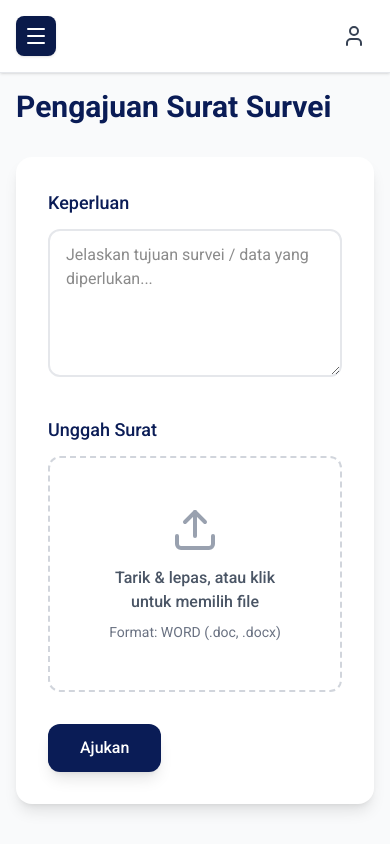
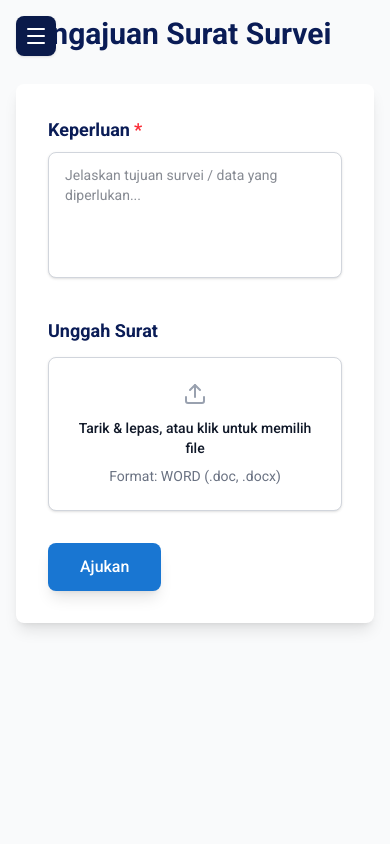
Before and after one commit to Suanda27/FastIF, a Next.js app: page /mahasiswa/PengajuanSurat/SuratSurvei in a window 390 px wide. Built offline with nearby package versions, Linux system fonts and the light colour scheme.

Commit message:
refactor: remove unused user profile header and improve form component structure

```diff
--- a/src/app/mahasiswa/PengajuanSurat/SuratPengantar/page.tsx
+++ b/src/app/mahasiswa/PengajuanSurat/SuratPengantar/page.tsx
@@ -67,16 +67,6 @@ export default function SuratPengantarPage() {
                 </p>
               </div>
 
-              <motion.div
-                whileHover={{ scale: 1.05 }}
-                className="hidden lg:flex items-center gap-3 bg-white px-4 py-3 rounded-xl shadow-md"
-              >
-                <UserCircle className="w-8 h-8 text-[#1976D2]" />
-                <div>
-                  <p className="text-sm text-gray-600">Mahasiswa</p>
-                  <p className="font-semibold text-[#0A1C56]">John Doe</p>
-                </div>
-              </motion.div>
             </div>
           </motion.div>
 
--- a/src/app/mahasiswa/PengajuanSurat/SuratSurvei/components/SuratSurveiForm.tsx
+++ b/src/app/mahasiswa/PengajuanSurat/SuratSurvei/components/SuratSurveiForm.tsx
@@ -4,6 +4,7 @@ import React, { useState, useRef } from "react";
 import { useRouter } from "next/navigation";
 import { Upload, FileCheck, AlertCircle } from "lucide-react";
 import { motion } from "framer-motion";
+import TextAreaField from "../../SuratPengantar/components/TextAreaField";
 
 interface FormErrors {
   keperluan?: string;
@@ -108,34 +109,21 @@ export default function SuratSurveiForm() {
       transition={{ duration: 0.5 }}
       className="w-full max-w-4xl mx-auto"
     >
-      <div className="bg-white rounded-2xl shadow-lg p-8 md:p-12">
+      <div className="bg-white rounded-lg shadow-lg p-8 md:p-12">
         <form onSubmit={handleSubmit} className="space-y-8">
           <div>
-            <label
-              htmlFor="keperluan"
-              className="block text-lg font-medium text-[#0A1C56] mb-3"
-            >
-              Keperluan
-            </label>
-            <textarea
-              id="keperluan"
+            <TextAreaField
+              label="Keperluan"
+              placeholder="Jelaskan tujuan survei / data yang diperlukan..."
+              required
               value={keperluan}
-              onChange={(e) => {
-                setKeperluan(e.target.value);
+              onChange={(val) => {
+                setKeperluan(val);
                 if (errors.keperluan) {
                   setErrors((prev) => ({ ...prev, keperluan: undefined }));
                 }
               }}
-              placeholder="Jelaskan tujuan survei / data yang diperlukan..."
               rows={5}
-              aria-invalid={!!errors.keperluan}
-              aria-describedby={errors.keperluan ? "keperluan-error" : undefined}
-              className={`w-full px-4 py-3 rounded-xl border-2 transition-all duration-200 focus:outline-none focus:ring-2 focus:ring-[#1976D2]/20 ${
-                errors.keperluan
-                  ? "border-red-500 focus:border-red-500"
-                  : "border-gray-200 focus:border-[#1976D2]"
-              }`}
-              style={{ fontFamily: "Roboto, sans-serif" }}
             />
             {errors.keperluan && (
               <motion.p
@@ -153,22 +141,31 @@ export default function SuratSurveiForm() {
           <div>
             <label
               htmlFor="file-upload"
-              className="block text-lg font-medium text-[#0A1C56] mb-3"
+              className="block text-lg font-bold text-[#0A1C56] mb-3"
             >
               Unggah Surat
             </label>
+
             <div
               onDragEnter={handleDragEnter}
               onDragOver={handleDragOver}
               onDragLeave={handleDragLeave}
               onDrop={handleDrop}
               onClick={() => fileInputRef.current?.click()}
-              className={`relative border-2 border-dashed rounded-xl p-12 text-center cursor-pointer transition-all duration-200 ${
+              onKeyDown={(e) => {
+                if (e.key === "Enter" || e.key === " ") {
+                  e.preventDefault();
+                  fileInputRef.current?.click();
+                }
+              }}
+              role="button"
+              tabIndex={0}
+              className={`relative border rounded-lg p-6 text-center cursor-pointer transition-all duration-200 focus:outline-none focus:ring-2 focus:ring-[#1976D2] focus:border-transparent shadow-sm ${
                 isDragging
                   ? "border-[#1976D2] bg-[#1976D2]/5"
                   : errors.file
                   ? "border-red-500 bg-red-50/50"
-                  : "border-gray-300 hover:border-[#1976D2] hover:bg-gray-50/50"
+                  : "border-gray-300 hover:border-[#1976D2] hover:bg-gray-50 bg-white"
               }`}
               aria-invalid={!!errors.file}
               aria-describedby={errors.file ? "file-error" : undefined}
@@ -184,24 +181,28 @@ export default function SuratSurveiForm() {
 
               {selectedFile ? (
                 <motion.div
-                  initial={{ scale: 0.8, opacity: 0 }}
+                  initial={{ scale: 0.95, opacity: 0 }}
                   animate={{ scale: 1, opacity: 1 }}
                   className="flex flex-col items-center gap-3"
                 >
-                  <FileCheck className="w-12 h-12 text-[#1976D2]" />
-                  <p className="text-[#0A1C56] font-medium">{selectedFile.name}</p>
+                  <FileCheck className="w-6 h-6 text-[#1976D2]" />
+                  <p className="text-[#0A1C56] font-medium text-sm break-all">
+                    {selectedFile.name}
+                  </p>
                   <p className="text-sm text-gray-500">
                     {(selectedFile.size / 1024).toFixed(2)} KB
                   </p>
                 </motion.div>
               ) : (
                 <div className="flex flex-col items-center gap-3">
-                  <Upload className="w-12 h-12 text-gray-400" />
+                  <Upload className="w-6 h-6 text-gray-400" />
                   <div>
-                    <p className="text-gray-600 font-medium">
+                    <p className="text-gray-900 font-medium text-sm">
                       Tarik & lepas, atau klik untuk memilih file
                     </p>
-                    <p className="text-sm text-gray-500 mt-2">Format: WORD (.doc, .docx)</p>
+                    <p className="text-sm text-gray-500 mt-2">
+                      Format: WORD (.doc, .docx)
+                    </p>
                   </div>
                 </div>
               )}
@@ -224,10 +225,10 @@ export default function SuratSurveiForm() {
             disabled={isSubmitting}
             whileHover={{ scale: isSubmitting ? 1 : 1.02 }}
             whileTap={{ scale: isSubmitting ? 1 : 0.98 }}
-            className={`px-8 py-3 bg-[#0A1C56] text-white font-medium rounded-xl transition-all duration-200 ${
+            className={`px-8 py-3 bg-[#1976D2] text-white font-medium rounded-lg transition-all duration-200 ${
               isSubmitting
                 ? "opacity-75 cursor-not-allowed"
-                : "hover:bg-[#0A1C56]/90 shadow-lg hover:shadow-xl"
+                : "hover:bg-[#0A1C56] shadow-lg hover:shadow-xl"
             }`}
             style={{ fontFamily: "Roboto, sans-serif" }}
           >
--- a/src/app/mahasiswa/PengajuanSurat/SuratSurvei/page.tsx
+++ b/src/app/mahasiswa/PengajuanSurat/SuratSurvei/page.tsx
@@ -15,24 +15,6 @@ export default function SuratSurveiPage() {
       <SidebarMhs isOpen={sidebarOpen} onClose={() => setSidebarOpen(false)} />
 
       <div className="flex-1 flex flex-col">
-        <header className="bg-white border-b border-gray-200 px-4 lg:px-8 py-4 flex items-center justify-between sticky top-0 z-30 shadow-sm">
-          <button
-            onClick={() => setSidebarOpen(true)}
-            className="lg:hidden p-2 hover:bg-gray-100 rounded-lg transition-colors"
-            aria-label="Open menu"
-          >
-            <Menu className="w-6 h-6 text-gray-700" />
-          </button>
-
-          <div className="flex-1" />
-
-          <button
-            className="p-2 hover:bg-gray-100 rounded-full transition-colors"
-            aria-label="User profile"
-          >
-            <User className="w-6 h-6 text-gray-700" />
-          </button>
-        </header>
 
         <main className="flex-1 p-4 md:p-8 lg:p-12">
           <motion.div
```
